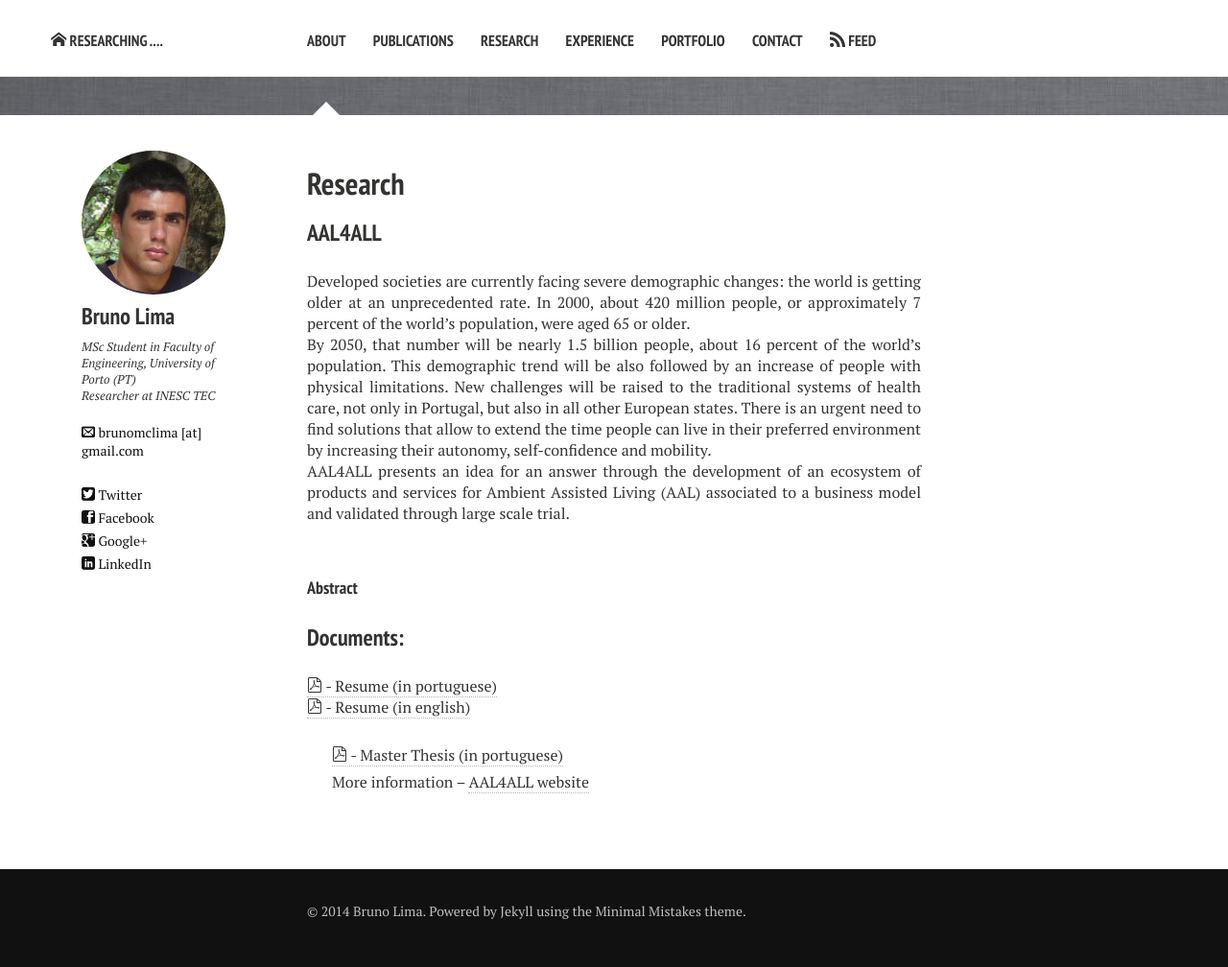
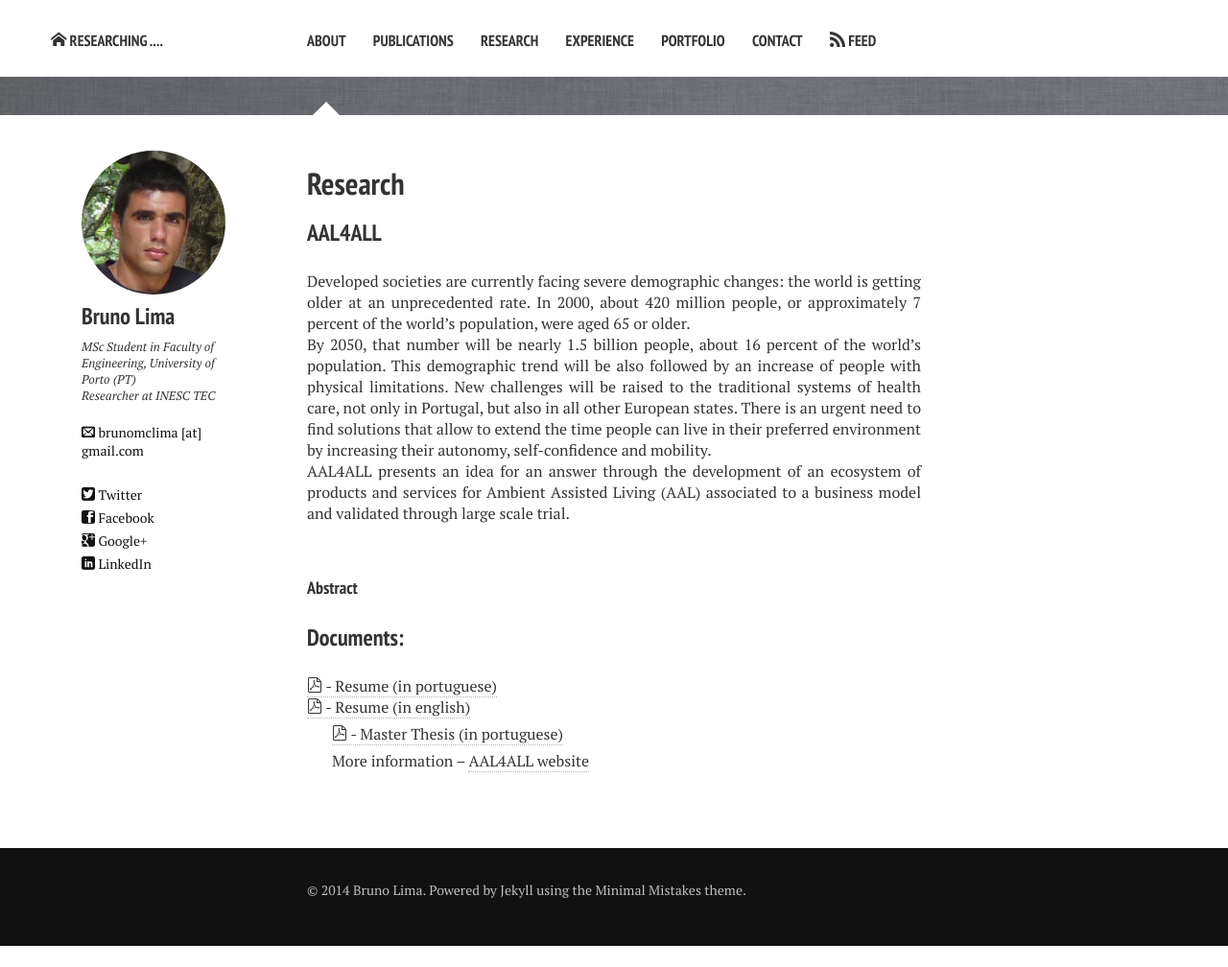
Before and after one commit to Bruno-Lima/Bruno-Lima.github.io, a Jekyll site: the page built from research.md, in a window 1280 px wide. Shown: the whole page at 96% size. Built offline with Jekyll 4.4.1, drawn with Linux system fonts in a browser that asks for light colours; nearby versions of some CDN libraries; after the commit the page ends 986 px from its top, so only the background shows below that.

Commit message:
fix bugs

```diff
--- a/research.md
+++ b/research.md
@@ -23,7 +23,7 @@
 ### Documents:
 
 <a href="../thesis/resume_p.pdf"><i class="icon-pdf"></i> - Resume (in portuguese) </a> <br/>
-<a href="../thesis/resume_e.pdf"><i class="icon-pdf"></i> - Resume (in english) </a> <br/> <br/>
+<a href="../thesis/resume_e.pdf"><i class="icon-pdf"></i> - Resume (in english) </a> <br/>
 
 <a href="../thesis/thesis.pdf"><i class="icon-pdf"></i> - Master Thesis (in portuguese) </a> <br/>
 
```
